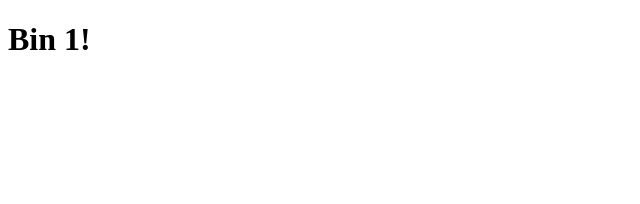
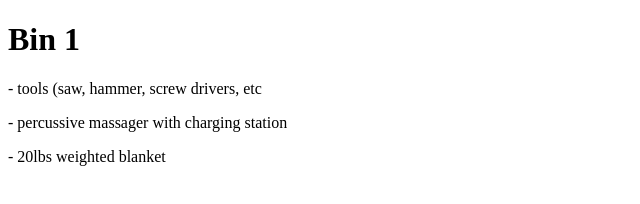
Before and after one commit to jmartel/storagebins, a plain HTML site: page index.html in a window 1280 px wide. Shown: the whole page, without its empty margins (0-640 px from the left). Drawn offline with Linux system fonts and the light colour scheme.

Commit message:
Update index.html

```diff
--- a/index.html
+++ b/index.html
@@ -3,9 +3,12 @@
   <head>
     <meta charset="UTF-8">
     <meta name="viewport" content="width=device-width, initial-scale=1.0">
-    <title>Hello World! Site Title</title>
+    <title>Storage Bins - Bin #1</title>
   </head>
   <body>
-    <h1>Bin 1!</h1>
+    <h1>Bin 1</h1>
+    <p>- tools (saw, hammer, screw drivers, etc</p>
+    <p>- percussive massager with charging station</p>
+    <p>- 20lbs weighted blanket</p>
   </body>
 </html>
```
